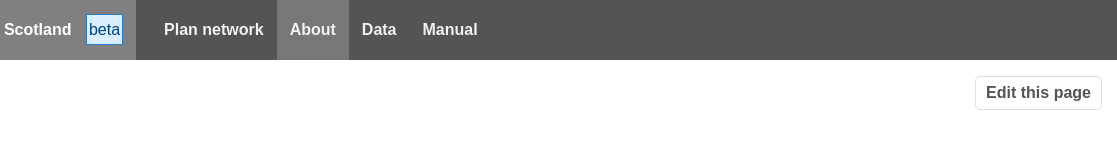
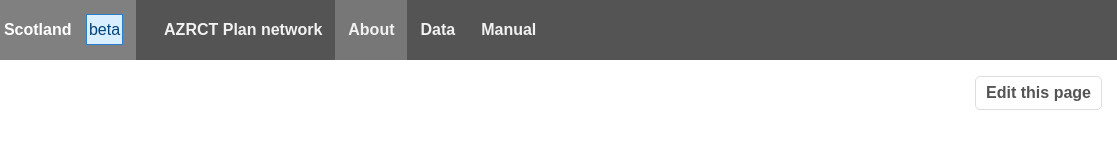
Before and after one commit to aazizov/netmap, a website: page about/index.html in a window 1280 px wide. Shown: the full height of the page, 163-1280 px from the left. Drawn offline with Linux system fonts and the light colour scheme.

Commit message:
Update index.html

```diff
--- a/about/index.html
+++ b/about/index.html
@@ -40,7 +40,7 @@
 	<!-- Menu -->
 	<nav>
 		<a href="/"><img src="/images/npt_logo.png" alt="NPT Logo" class="logo" /> NPT Scotland <span id="betabanner">beta</span></a>
-		<a href="/localauthorities/">Plan network</a>
+		<a href="/localauthorities/">AZRCT Plan network</a>
 		<a href="/about/" class="selected">About</a>
 		<a href="/data/">Data</a>
 		<a href="/manual/">Manual</a>
```
